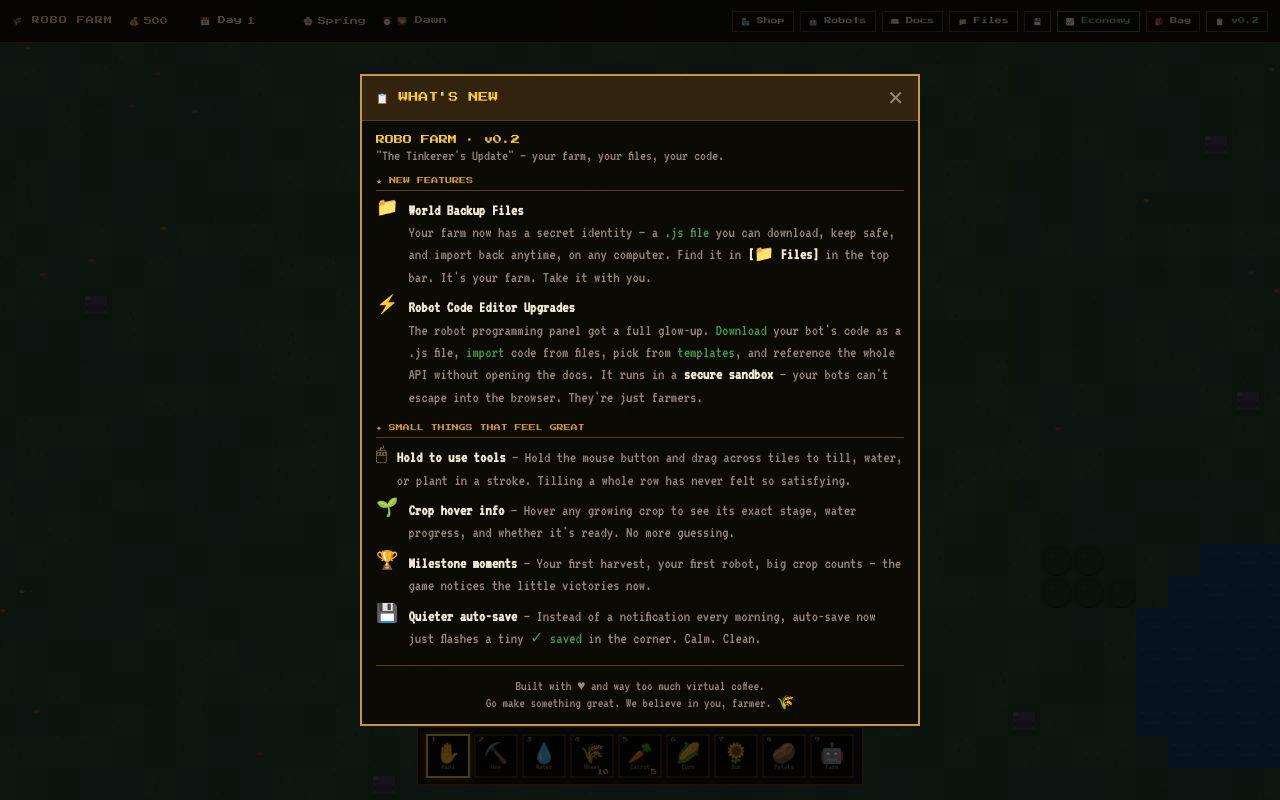
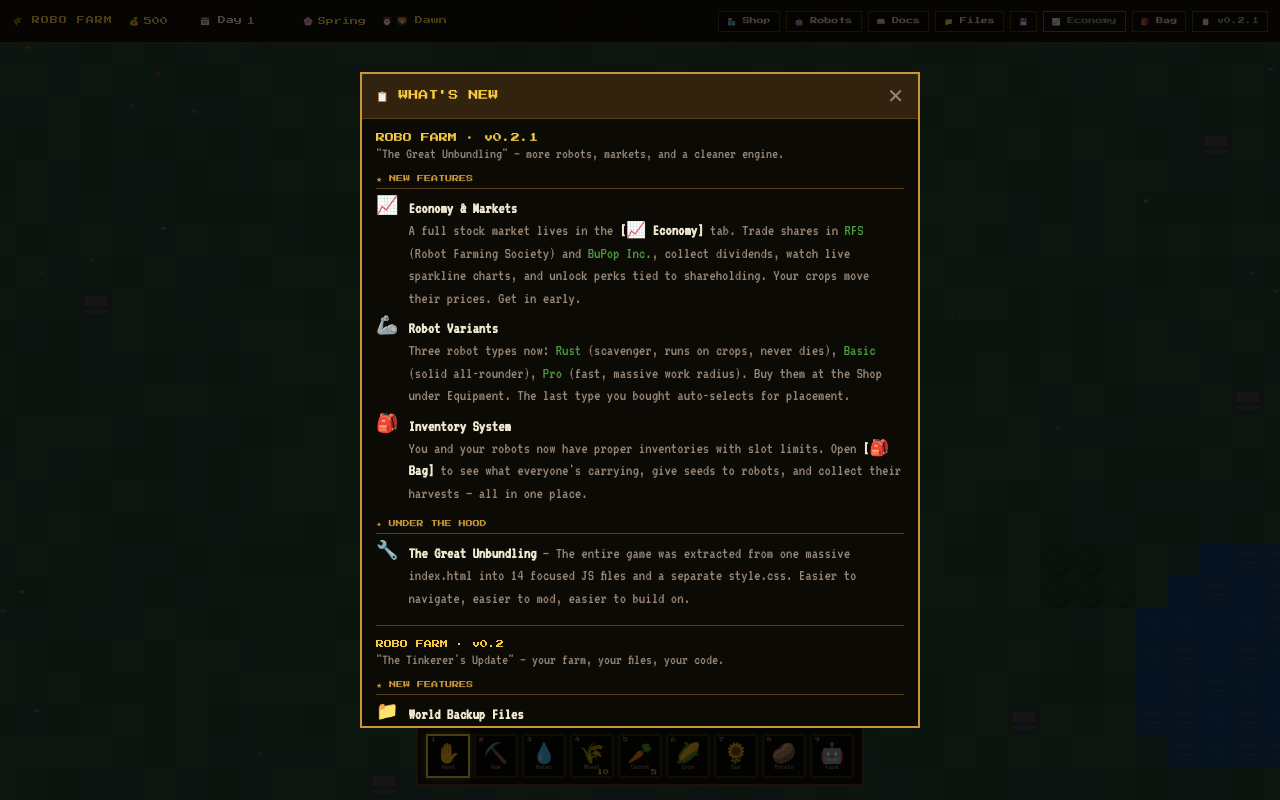
Before and after one commit to dobbypr/robofarm, a plain HTML site: page index.html in a window 1280 px wide. Drawn offline with Linux system fonts and the light colour scheme.

Commit message:
feat: add v0.2.1 changelog entry and bump version string

```diff
--- a/index.html
+++ b/index.html
@@ -29,7 +29,7 @@
     <button class="top-btn" onclick="saveGame()" title="Save Game">💾</button>
     <button class="top-btn" onclick="openModal('economy')" style="border-color:#4a7a3a;color:#80d060">📈 Economy</button>
     <button class="top-btn" onclick="openModal('inventory')" title="Inventory [I]">🎒 Bag</button>
-    <button class="top-btn" onclick="openModal('changelog')" style="border-color:#3a5a3a;color:#80cc80">📋 v0.2</button>
+    <button class="top-btn" onclick="openModal('changelog')" style="border-color:#3a5a3a;color:#80cc80">📋 v0.2.1</button>
   </div>
 </div>
 <div id="save-flash" style="position:fixed;top:50px;right:12px;z-index:601;pointer-events:none;font-family:'Press Start 2P',monospace;font-size:7px;color:#80ff80;opacity:0;transition:opacity 0.3s">✓ saved</div>
@@ -352,7 +352,44 @@ if (t) {
     <span class="modal-close" onclick="closeModal('changelog')">✕</span>
   </div>
   <div class="modal-body changelog-body">
-    <div class="changelog-version">ROBO FARM  ·  v0.2</div>
+    <div class="changelog-version">ROBO FARM  ·  v0.2.1</div>
+    <div class="changelog-subtitle">"The Great Unbundling" — more robots, markets, and a cleaner engine.</div>
+
+    <div class="changelog-section">
+      <div class="changelog-section-title">★ NEW FEATURES</div>
+      <div class="changelog-entry">
+        <div class="changelog-star">📈</div>
+        <div class="changelog-text">
+          <strong>Economy &amp; Markets</strong><br>
+          A full stock market lives in the <strong>[📈 Economy]</strong> tab. Trade shares in <em>RFS</em> (Robot Farming Society) and <em>BuPop Inc.</em>, collect dividends, watch live sparkline charts, and unlock perks tied to shareholding. Your crops move their prices. Get in early.
+        </div>
+      </div>
+      <div class="changelog-entry">
+        <div class="changelog-star">🦾</div>
+        <div class="changelog-text">
+          <strong>Robot Variants</strong><br>
+          Three robot types now: <em>Rust</em> (scavenger, runs on crops, never dies), <em>Basic</em> (solid all-rounder), <em>Pro</em> (fast, massive work radius). Buy them at the Shop under Equipment. The last type you bought auto-selects for placement.
+        </div>
+      </div>
+      <div class="changelog-entry">
+        <div class="changelog-star">🎒</div>
+        <div class="changelog-text">
+          <strong>Inventory System</strong><br>
+          You and your robots now have proper inventories with slot limits. Open <strong>[🎒 Bag]</strong> to see what everyone's carrying, give seeds to robots, and collect their harvests — all in one place.
+        </div>
+      </div>
+    </div>
+
+    <div class="changelog-section">
+      <div class="changelog-section-title">✦ UNDER THE HOOD</div>
+      <div class="changelog-entry">
+        <div class="changelog-star">🔧</div>
+        <div class="changelog-text"><strong>The Great Unbundling</strong> — The entire game was extracted from one massive index.html into 14 focused JS files and a separate style.css. Easier to navigate, easier to mod, easier to build on.</div>
+      </div>
+    </div>
+
+    <div style="border-top:1px solid var(--ui-border);margin:14px 0"></div>
+    <div class="changelog-version" style="font-size:8px">ROBO FARM  ·  v0.2</div>
     <div class="changelog-subtitle">"The Tinkerer's Update" — your farm, your files, your code.</div>
 
     <div class="changelog-section">
--- a/main.js
+++ b/main.js
@@ -123,8 +123,8 @@ if (!loaded) {
 } else {
   // Show changelog once per version update
   const lastSeen = localStorage.getItem('roboFarm_changelogSeen');
-  if (lastSeen !== 'v0.2') {
-    setTimeout(() => { openModal('changelog'); localStorage.setItem('roboFarm_changelogSeen', 'v0.2'); }, 400);
+  if (lastSeen !== 'v0.2.1') {
+    setTimeout(() => { openModal('changelog'); localStorage.setItem('roboFarm_changelogSeen', 'v0.2.1'); }, 400);
   }
 }
 
```
